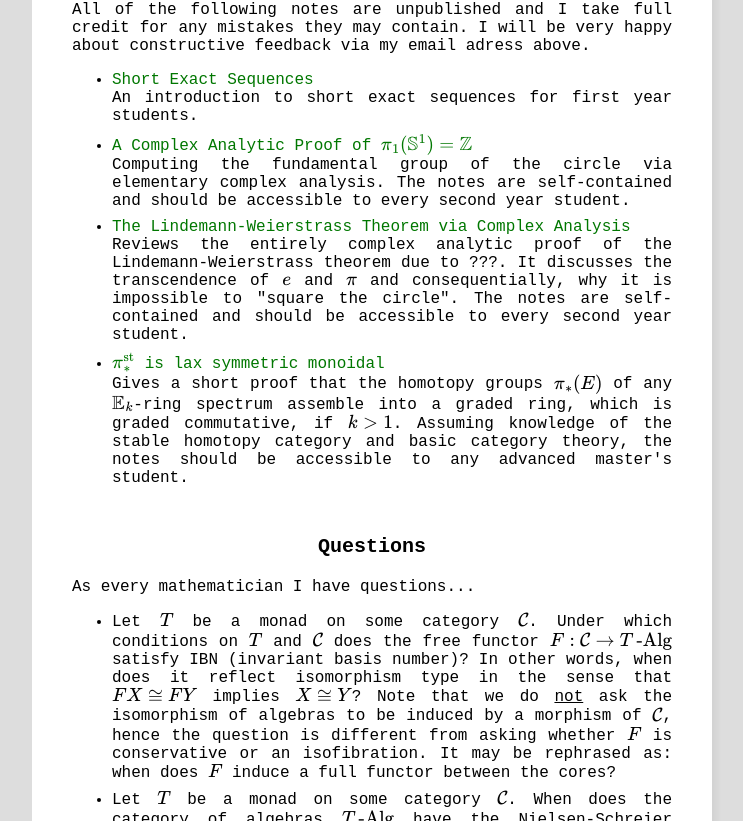
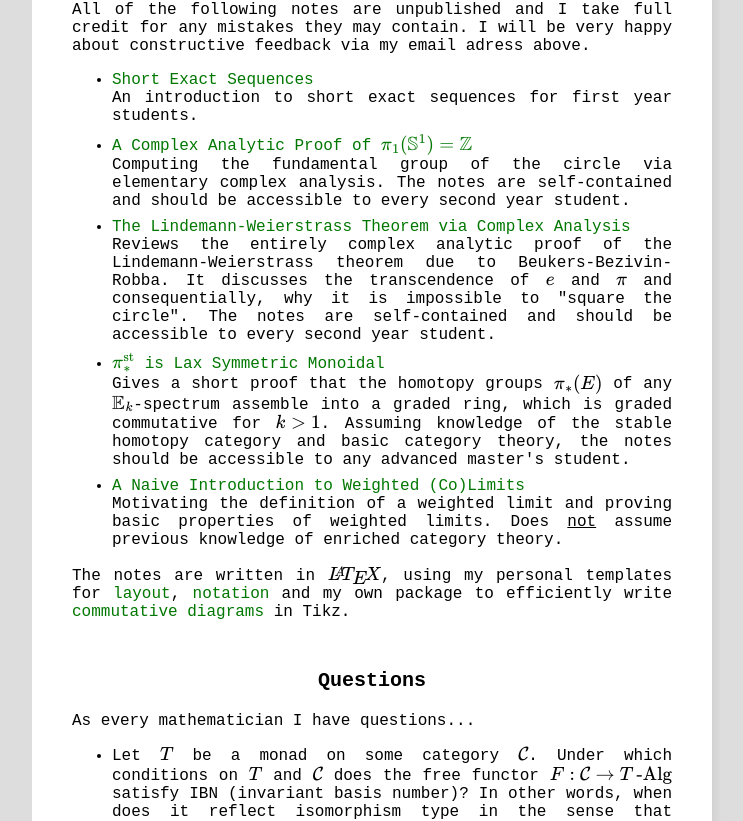
Before and after one commit to jonaslinssen/jonaslinssen.github.io, a plain HTML site: page index.html in a window 1280 px wide. Shown: the part 1257-2078 px from the top of the page, without its empty margins (268-1011 px from the left). Drawn offline with nearby package versions, Linux system fonts and the light colour scheme.

Commit message:
even more empty announcements

```diff
--- a/index.html
+++ b/index.html
@@ -343,13 +343,18 @@
 					</li>
 					<li>
 						<a href="docs/lindemannweierstrass.pdf">The Lindemann-Weierstrass Theorem via Complex Analysis</a><br>
-						Reviews the entirely complex analytic proof of the Lindemann-Weierstrass theorem due to ???. It discusses the transcendence of $e$ and $\pi$ and consequentially, why it is impossible to "square the circle". The notes are self-contained and should be accessible to every second year student.
+						Reviews the entirely complex analytic proof of the Lindemann-Weierstrass theorem due to Beukers-Bezivin-Robba. It discusses the transcendence of $e$ and $\pi$ and consequentially, why it is impossible to "square the circle". The notes are self-contained and should be accessible to every second year student.
 					</li>
 					<li>
-						<a href="docs/homotopymonoidal.pdf">$\pi_\ast^\text{st}$ is lax symmetric monoidal</a><br>
-						Gives a short proof that the homotopy groups $\pi_\ast(E)$ of any $\Bbb E_k$-ring spectrum assemble into a graded ring, which is graded commutative, if $k>1$. Assuming knowledge of the stable homotopy category and basic category theory, the notes should be accessible to any advanced master's student.
+						<a href="docs/homotopymonoidal.pdf">$\pi_\ast^\text{st}$ is Lax Symmetric Monoidal</a><br>
+						Gives a short proof that the homotopy groups $\pi_\ast(E)$ of any $\Bbb E_k$-spectrum assemble into a graded ring, which is graded commutative for $k>1$. Assuming knowledge of the stable homotopy category and basic category theory, the notes should be accessible to any advanced master's student.
+					</li>
+					<li>
+						<a href="docs/weightedlimits.pdf">A Naive Introduction to Weighted (Co)Limits</a><br>
+						Motivating the definition of a weighted limit and proving basic properties of weighted limits. Does <u>not</u> assume previous knowledge of enriched category theory.
 					</li>
 				</ul>
+				The notes are written in $\LaTeX$, using my personal templates for <a href="docs/latex/layout.sty">layout</a>, <a href="docs/latex/notation.sty">notation</a> and my own package to efficiently write <a href="docs/latex/diagrams.sty">commutative diagrams</a> in Tikz.
 			</div>
 			<div id="questions">
 				<h3>Questions</h3>
```
